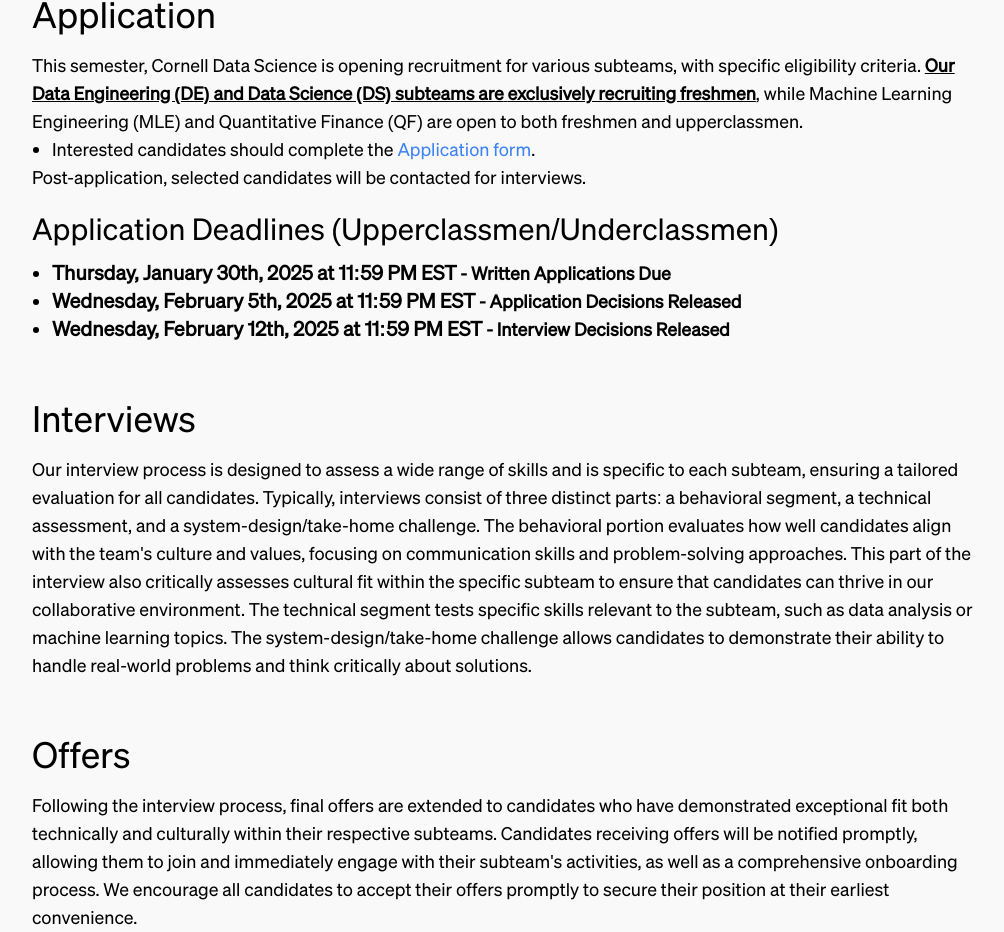
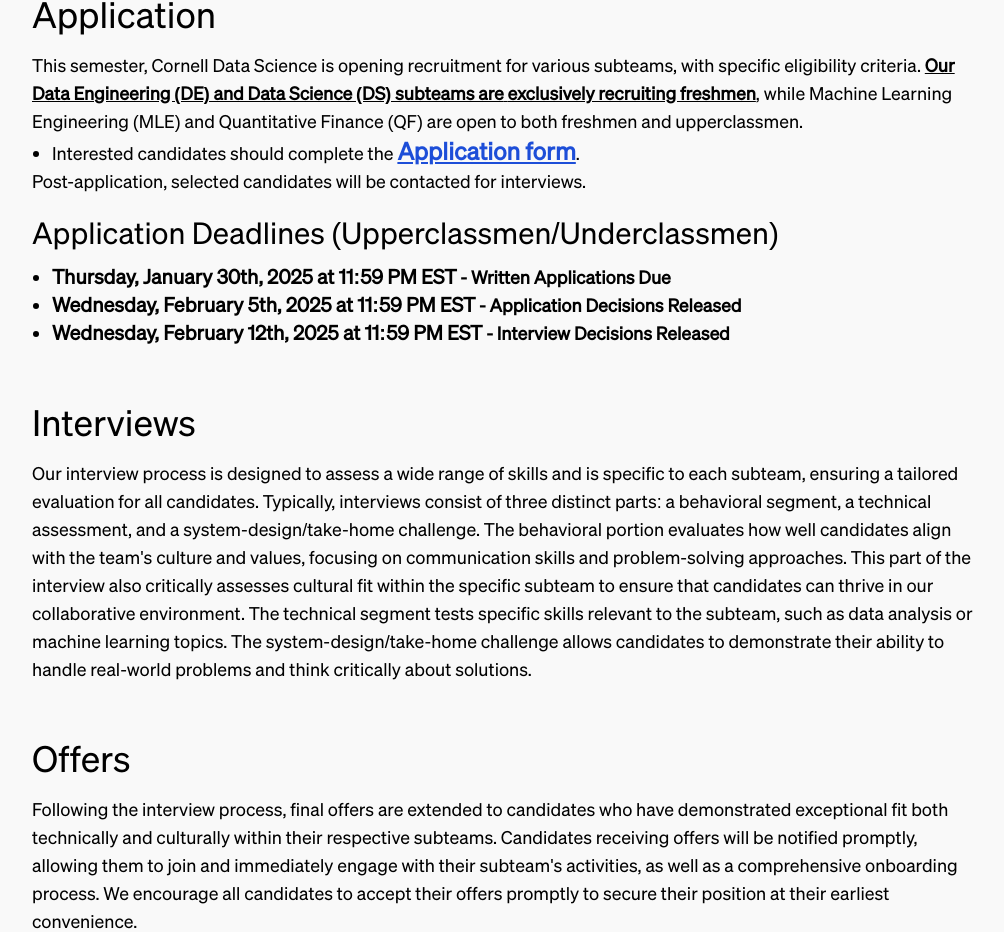
Before and after one commit to Miwi343/cds-website-fork, a Next.js app: page /recruitment in a window 1280 px wide. Shown: the part 2374-3306 px from the top of the page, without its empty margins (160-1164 px from the left). Built offline with nearby package versions, Linux system fonts and the light colour scheme.

Commit message:
FIX: Made application form more prominent.

```diff
--- a/src/pages/recruitment.tsx
+++ b/src/pages/recruitment.tsx
@@ -114,9 +114,10 @@
                   <li>
                     Interested candidates should complete the{" "}
                     <a
-                      className="text-blue-500"
+                      className="text-blue-700 font-extrabold text-2xl"
                       href="https://forms.gle/qNEifvefq5EWWdrD9"
                       target="_blank"
+                      style={{ textDecoration: "underline", }}
                     >
                       Application form
                     </a>
```
